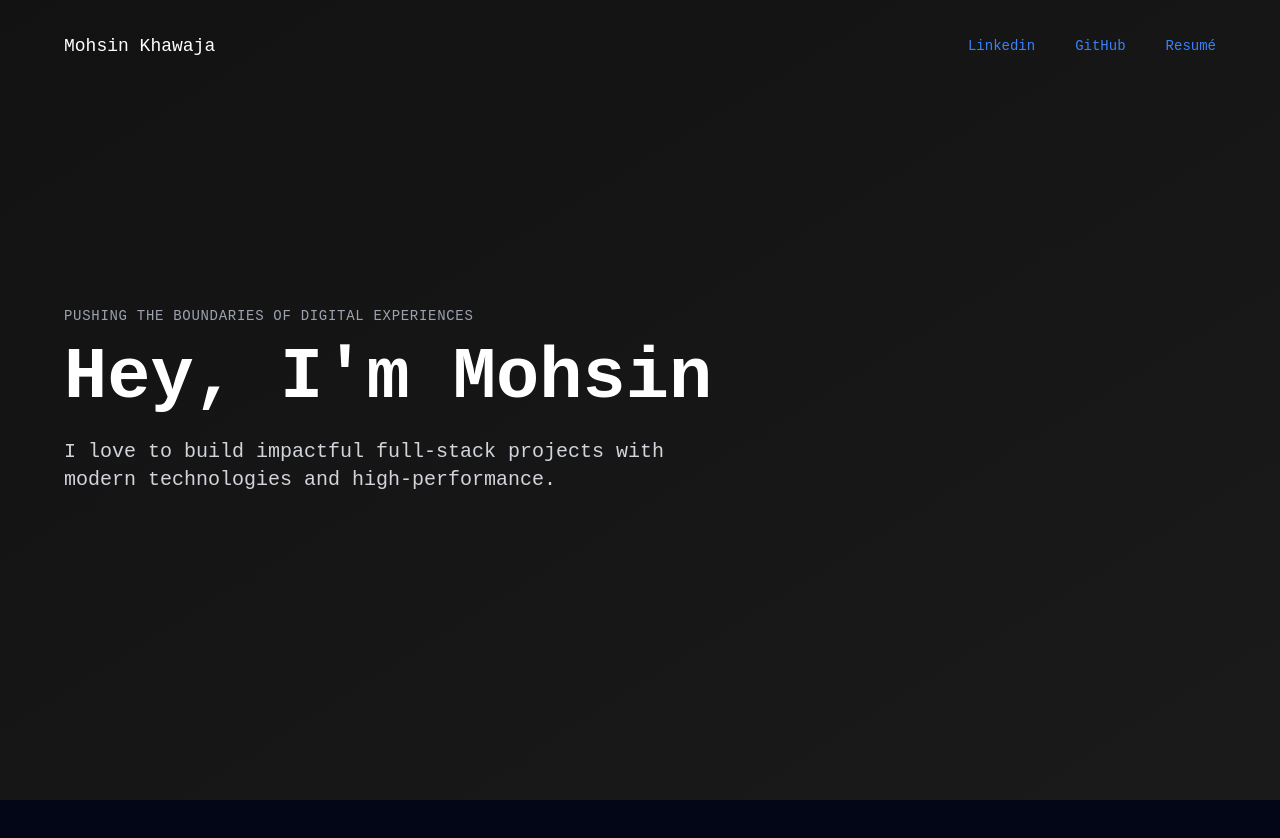
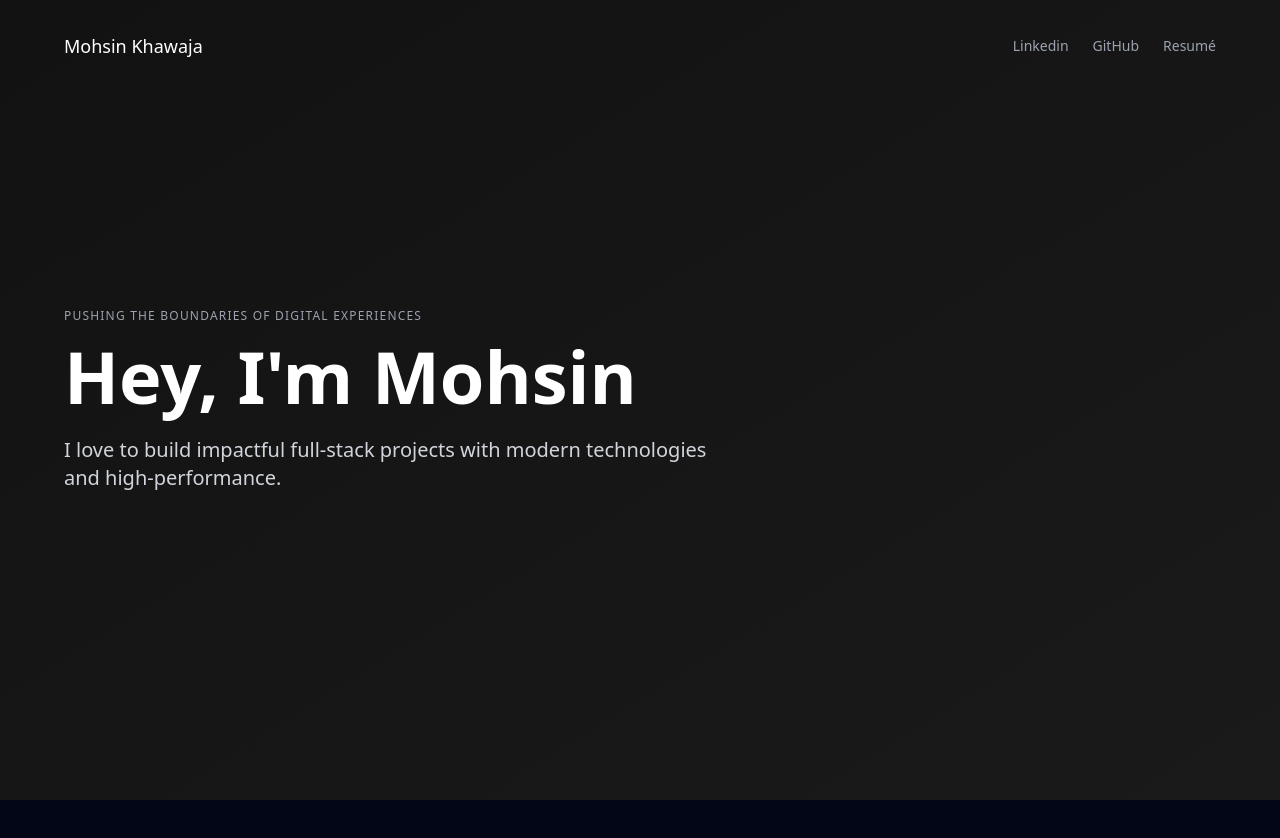
Before and after one commit to mohsin-khawaja/personal-website, a Next.js app: page / in a window 1280 px wide. Shown: the top 838 px of the page. Built offline with nearby package versions, Linux system fonts and the light colour scheme.

Commit message:
Fix font styling and layout to match Rishi's website exactly

```diff
--- a/src/app/components/AnimatedBackground.tsx
+++ b/src/app/components/AnimatedBackground.tsx
@@ -7,14 +7,15 @@ export default function AnimatedBackground() {
   return (
     <div className="relative w-full h-screen" style={{
       background: 'linear-gradient(to bottom right, #121212, #1a1a1a)',
+      fontFamily: 'system-ui, -apple-system, BlinkMacSystemFont, "Segoe UI", Roboto, sans-serif',
     }}>
       {/* Top navigation links matching Rishi's site */}
       <div className="absolute top-0 left-0 w-full px-8 md:px-16 py-8 flex justify-between items-center z-10">
         <div className="text-white text-base md:text-lg font-normal">Mohsin Khawaja</div>
-        <div className="hidden md:flex space-x-10 text-sm text-gray-400">
-          <a href="https://linkedin.com/in/mohsin-khawaja" className="hover:text-white transition-colors">Linkedin</a>
-          <a href="https://github.com/mohsin-khawaja" className="hover:text-white transition-colors">GitHub</a>
-          <a href="#" className="hover:text-white transition-colors">Resumé</a>
+        <div className="hidden md:flex items-center space-x-6 text-sm">
+          <Link href="https://linkedin.com/in/mohsin-khawaja" className="text-gray-400 hover:text-white transition-colors">Linkedin</Link>
+          <Link href="https://github.com/mohsin-khawaja" className="text-gray-400 hover:text-white transition-colors">GitHub</Link>
+          <Link href="#" className="text-gray-400 hover:text-white transition-colors">Resumé</Link>
         </div>
       </div>
 
@@ -30,7 +31,7 @@ export default function AnimatedBackground() {
             initial={{ opacity: 0 }}
             animate={{ opacity: 1 }}
             transition={{ duration: 0.5 }}
-            className="text-gray-400 text-sm tracking-wider mb-3"
+            className="text-gray-400 text-xs uppercase tracking-widest mb-3 font-normal"
           >
             PUSHING THE BOUNDARIES OF DIGITAL EXPERIENCES
           </motion.p>
@@ -40,6 +41,7 @@ export default function AnimatedBackground() {
             animate={{ opacity: 1, y: 0 }}
             transition={{ duration: 0.8, delay: 0.2 }}
             className="text-5xl md:text-6xl lg:text-7xl font-bold text-white mb-6"
+            style={{ fontWeight: 700 }}
           >
             Hey, I'm Mohsin
           </motion.h1>
@@ -48,7 +50,7 @@ export default function AnimatedBackground() {
             initial={{ opacity: 0, y: 20 }}
             animate={{ opacity: 1, y: 0 }}
             transition={{ duration: 0.8, delay: 0.4 }}
-            className="text-lg md:text-xl text-gray-300 max-w-2xl"
+            className="text-lg md:text-xl text-gray-300 max-w-2xl font-normal leading-relaxed"
           >
             I love to build impactful full-stack projects with modern technologies and high-performance.
           </motion.p>
--- a/src/app/globals.css
+++ b/src/app/globals.css
@@ -35,7 +35,6 @@
   margin: 0;
   padding: 0;
   box-sizing: border-box;
-  font-family: 'Courier New', Courier, monospace !important;
 }
 
 html {
--- a/src/app/layout.tsx
+++ b/src/app/layout.tsx
@@ -13,7 +13,7 @@ export default function RootLayout({
 }) {
   return (
     <html lang="en" className="scroll-smooth">
-      <body className="font-mono antialiased bg-slate-950">{children}</body>
+      <body className="font-sans antialiased bg-slate-950">{children}</body>
     </html>
   );
 }
--- a/tailwind.config.ts
+++ b/tailwind.config.ts
@@ -24,8 +24,8 @@ const config: Config = {
         },
       },
       fontFamily: {
-        sans: ['"Courier New"', 'Courier', 'monospace'],
-        mono: ['"Courier New"', 'Courier', 'monospace'],
+        sans: ['system-ui', '-apple-system', 'BlinkMacSystemFont', '"Segoe UI"', 'Roboto', 'sans-serif'],
+        mono: ['ui-monospace', 'SFMono-Regular', 'Menlo', 'Monaco', 'Consolas', 'monospace'],
       },
       animation: {
         'gradient': 'gradient 8s linear infinite',
```
